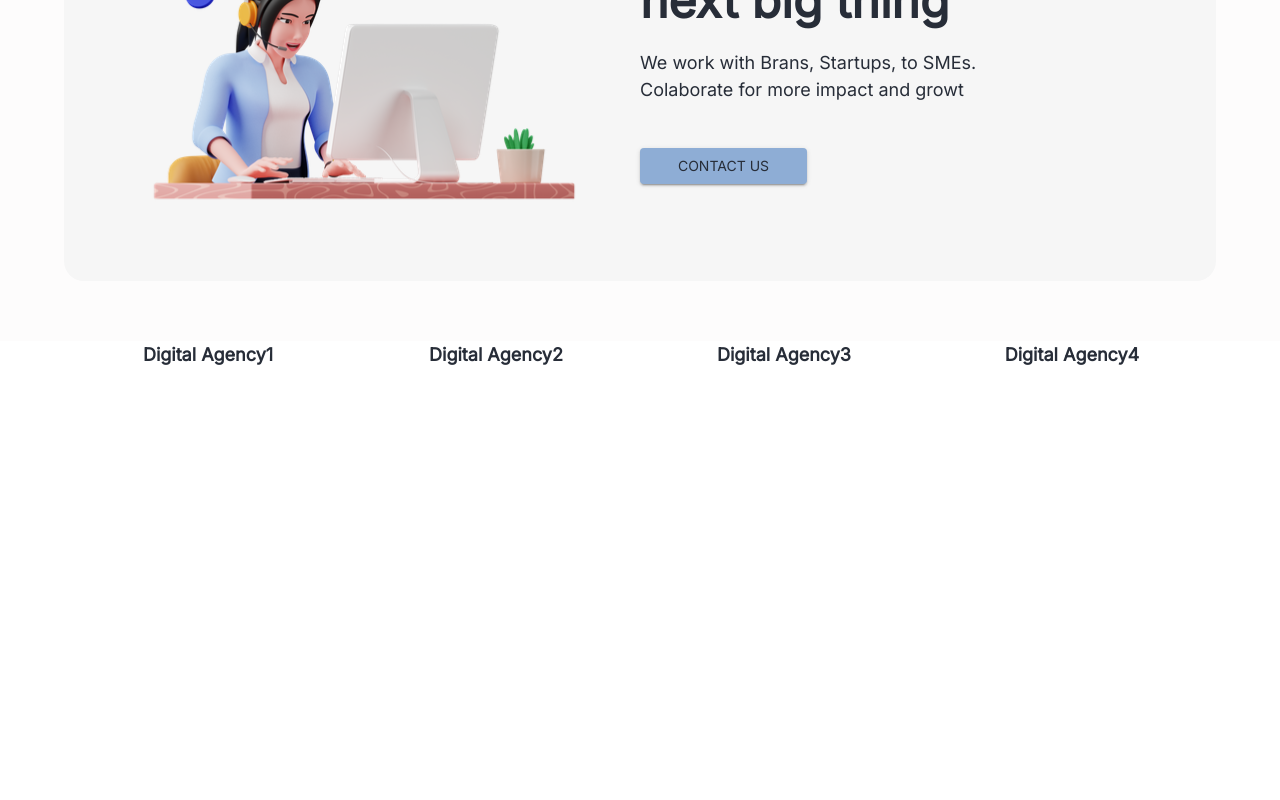
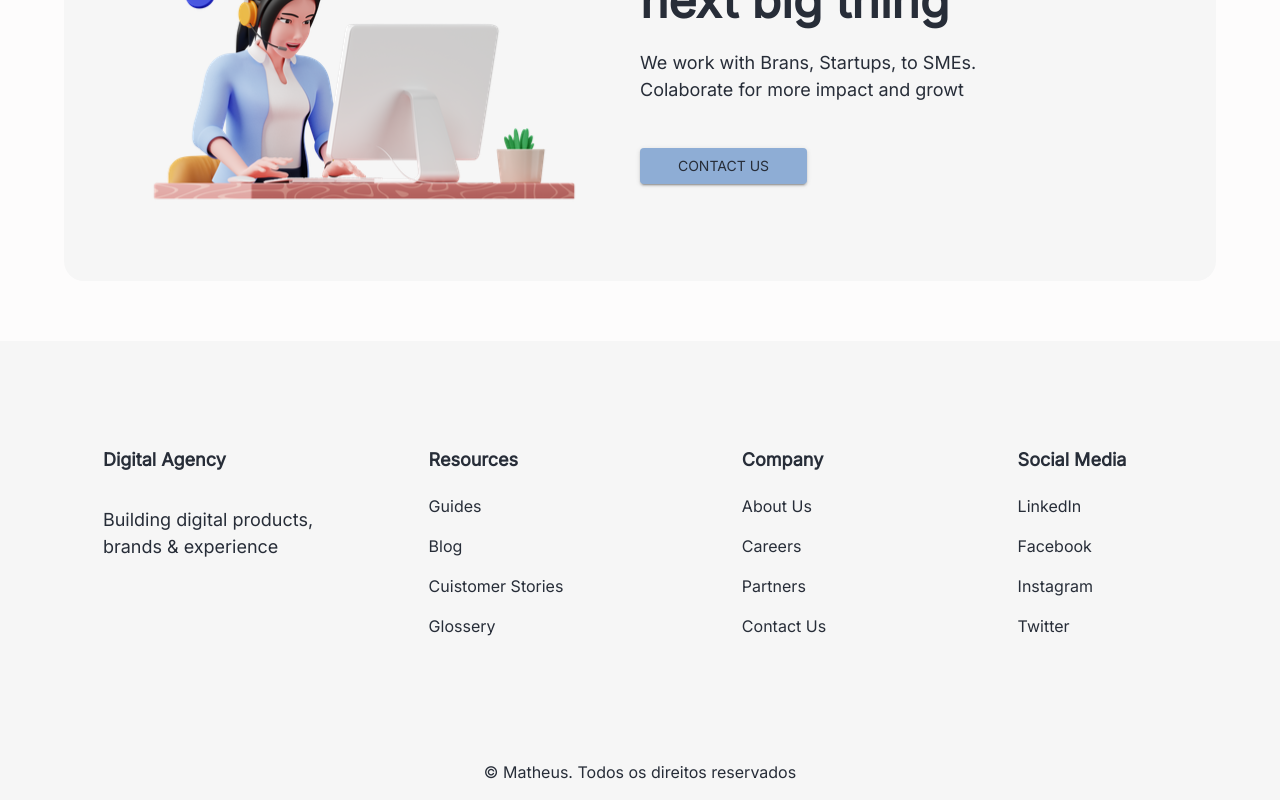
Before and after one commit to power1115/Next-Landing-MUI5, a Next.js app: page / in a window 1280 px wide. Shown: the part 2453-3253 px from the top of the page. Before the commit the page ends 2822 px from the top, so only its background shows below. Built offline with nearby package versions, Linux system fonts and the light colour scheme.

Commit message:
resposive complete

```diff
--- a/components/Footer/index.tsx
+++ b/components/Footer/index.tsx
@@ -1,66 +1,178 @@
-import { Container, Grid, Stack, Typography } from '@mui/material'
+import { Box, Container, Grid, Stack, Typography } from '@mui/material'
 import type { NextPage } from 'next'
 
 
 
 const Footer: NextPage = () => {
     return (
-        <Container sx={{backgroundColor:''}}>
-        <Grid container lg={12}>
-            <Grid item container lg={6}>
-                <Grid item md={6}>
-                    <Stack alignItems='center' justifyContent='center'>
+        <Box sx={{backgroundColor:'secondary.main'}} pt='75px'>
+        <Container>
+        <Grid container justifyContent='space-around' textAlign={{xs:'center', lg:'start'}} alignItems='flex-start'>
+                <Grid container justifyContent='space-around' item xs={12} sm={6} lg={3} my='30px'>
+                    <Stack justifyContent='center' spacing={4}>
                         <Typography
                             variant="h1"
                             component="div"
                             fontSize='18px'
                             lineHeight='27.5px'
                         >
-                            <b>Digital Agency1</b>
+                            <b>Digital Agency</b>
                         </Typography>
-                    </Stack>
-                </Grid>
-                <Grid item md={6}>
-                    <Stack alignItems='center' justifyContent='center'>
                         <Typography
                             variant="h1"
                             component="div"
                             fontSize='18px'
                             lineHeight='27.5px'
                         >
-                            <b>Digital Agency2</b>
+                            Building digital products, <br /> brands & experience
                         </Typography>
                     </Stack>
                 </Grid>
-            </Grid>
-            <Grid item container lg={6}>
-                <Grid item md={6}>
-                    <Stack alignItems='center' justifyContent='center'>
+                <Grid container justifyContent='space-around' item xs={12} sm={6} lg={3} my='30px'>
+                    <Stack justifyContent='center' spacing={3}>
                         <Typography
                             variant="h1"
                             component="div"
                             fontSize='18px'
                             lineHeight='27.5px'
                         >
-                            <b>Digital Agency3</b>
+                            <b>Resources</b>
+                        </Typography>
+                        <Typography
+                            variant="h1"
+                            component="div"
+                            fontSize='16px'
+                            lineHeight='16px'
+                        >
+                            Guides
+                        </Typography>
+                        <Typography
+                            variant="h1"
+                            component="div"
+                            fontSize='16px'
+                            lineHeight='16px'
+                        >
+                            Blog
+                        </Typography>
+                        <Typography
+                            variant="h1"
+                            component="div"
+                            fontSize='16px'
+                            lineHeight='16px'
+                        >
+                            Cuistomer Stories
+                        </Typography>
+                        <Typography
+                            variant="h1"
+                            component="div"
+                            fontSize='16px'
+                            lineHeight='16px'
+                        >
+                            Glossery
                         </Typography>
                     </Stack>
                 </Grid>
-                <Grid item md={6}>
-                    <Stack alignItems='center' justifyContent='center'>
+                <Grid container justifyContent='space-around' item xs={12} sm={6} lg={3} my='30px'>
+                    <Stack justifyContent='center' spacing={3}>
                         <Typography
                             variant="h1"
                             component="div"
                             fontSize='18px'
                             lineHeight='27.5px'
                         >
-                            <b>Digital Agency4</b>
+                            <b>Company</b>
+                        </Typography>
+                        <Typography
+                            variant="h1"
+                            component="div"
+                            fontSize='16px'
+                            lineHeight='16px'
+                        >
+                            About Us
+                        </Typography>
+                        <Typography
+                            variant="h1"
+                            component="div"
+                            fontSize='16px'
+                            lineHeight='16px'
+                        >
+                            Careers
+                        </Typography>
+                        <Typography
+                            variant="h1"
+                            component="div"
+                            fontSize='16px'
+                            lineHeight='16px'
+                        >
+                            Partners
+                        </Typography>
+                        <Typography
+                            variant="h1"
+                            component="div"
+                            fontSize='16px'
+                            lineHeight='16px'
+                        >
+                            Contact Us
                         </Typography>
                     </Stack>
                 </Grid>
-            </Grid>
+                <Grid container justifyContent='space-around' item xs={12} sm={6} lg={3} my='30px'>
+                    <Stack justifyContent='center' spacing={3}>
+                        <Typography
+                            variant="h1"
+                            component="div"
+                            fontSize='18px'
+                            lineHeight='27.5px'
+                        >
+                            <b>Social Media</b>
+                        </Typography>
+                        <Typography
+                            variant="h1"
+                            component="div"
+                            fontSize='16px'
+                            lineHeight='16px'
+                        >
+                            LinkedIn
+                        </Typography>
+                        <Typography
+                            variant="h1"
+                            component="div"
+                            fontSize='16px'
+                            lineHeight='16px'
+                        >
+                            Facebook
+                        </Typography>
+                        <Typography
+                            variant="h1"
+                            component="div"
+                            fontSize='16px'
+                            lineHeight='16px'
+                        >
+                            Instagram
+                        </Typography>
+                        <Typography
+                            variant="h1"
+                            component="div"
+                            fontSize='16px'
+                            lineHeight='16px'
+                        >
+                            Twitter
+                        </Typography>
+                    </Stack>
+                </Grid>
+        </Grid>
+        <Grid container justifyContent='center' mt='100px' pb='20px'>
+            <Typography
+                variant="h1"
+                component="div"
+                fontSize='16px'
+                lineHeight='16px'
+            >
+                © Matheus. Todos os direitos reservados
+            </Typography>
         </Grid>
         </Container>
+        </Box>
     )
 }
 
--- a/components/Header/index.tsx
+++ b/components/Header/index.tsx
@@ -19,7 +19,11 @@ import {
     Container,
     Paper,
     colors,
+    IconButton,
+    Menu,
+    MenuItem,
 } from '@mui/material'
+
 
 interface Props {
     /**
@@ -63,6 +67,25 @@ function ElevationScroll(props: Props) {
 
 const Header:NextPage = () => {
 
+  const [anchorElNav, setAnchorElNav] = useState<null | HTMLElement>(null);
+  const [anchorElUser, setAnchorElUser] = useState<null | HTMLElement>(null);
+
+  const handleOpenNavMenu = (event: React.MouseEvent<HTMLElement>) => {
+    setAnchorElNav(event.currentTarget);
+  };
+  const handleOpenUserMenu = (event: React.MouseEvent<HTMLElement>) => {
+    setAnchorElUser(event.currentTarget);
+  };
+
+  const handleCloseNavMenu = () => {
+    setAnchorElNav(null);
+  };
+
+  const handleCloseUserMenu = () => {
+    setAnchorElUser(null);
+  };
+
+
     return (
         <>
       <ElevationScroll>
@@ -73,7 +96,7 @@ const Header:NextPage = () => {
                     variant="h6"
                     component="div"
                     fontSize='20px'
-                    sx={{ flexGrow: 1, display: { xs: 'none', sm: 'block' } }}
+                    sx={{ flexGrow: 1 }}
                 >
                     <b>DIGITAL AGENCY</b>
                 </Typography>
@@ -84,6 +107,46 @@ const Header:NextPage = () => {
                     </Button>
                     ))}
                 </Box>
+
+                {/* mobile menu */}
+
+                <Box sx={{ display: { xs: 'flex', sm: 'none' } }} >
+                  <IconButton
+                    size="large"
+                    aria-label="account of current user"
+                    aria-controls="menu-appbar"
+                    aria-haspopup="true"
+                    onClick={handleOpenNavMenu}
+                    color="inherit"
+                  >
+                    <img src='Vector.png' />
+                  </IconButton>
+                  <Menu
+                    id="menu-appbar"
+                    anchorEl={anchorElNav}
+                    anchorOrigin={{
+                      vertical: 'bottom',
+                      horizontal: 'left',
+                    }}
+                    keepMounted
+                    transformOrigin={{
+                      vertical: 'top',
+                      horizontal: 'left',
+                    }}
+                    open={Boolean(anchorElNav)}
+                    onClose={handleCloseNavMenu}
+                    sx={{
+                      display: { xs: 'block', sm: 'none' },
+                    }}
+                  >
+                    {navItems.map((item, index) => (
+                      <MenuItem key={index} onClick={handleCloseNavMenu}>
+                        <Typography textAlign="center">{item}</Typography>
+                      </MenuItem>
+                    ))}
+                  </Menu>
+                </Box>
+
             </Toolbar>
             </Container>
         </AppBar>
--- a/components/Land/index.tsx
+++ b/components/Land/index.tsx
@@ -108,10 +108,6 @@ const Land:NextPage = () => {
                                 <img src='Company logo (2).png' height='100%' />
                                 <img src='Company logo (3).png' height='100%' />
                             </Stack>
-                            {/* <CenteralGrid container item xs={3}><img src='Company logo.png' /></CenteralGrid>
-                            <CenteralGrid container item xs={3}><img src='Company logo (1).png' /></CenteralGrid>
-                            <CenteralGrid container item xs={3}><img src='Company logo (2).png' /></CenteralGrid>
-                            <CenteralGrid container item xs={3}><img src='Company logo (3).png' /></CenteralGrid> */}
                         </Box>
                     </CenteralGrid>
 
--- a/styles/theme.ts
+++ b/styles/theme.ts
@@ -17,7 +17,7 @@ const theme = createTheme({
             contrastText: '#272D38',
         },
         secondary:{
-            main:'#E15C19',
+            main:'#F6F6F6',
         },
         text:{
             primary: '#272D38',
@@ -25,7 +25,7 @@ const theme = createTheme({
         },
         background:{
             default:'#FDFCFC',
-            paper:'#000',
+            paper:'#F6F6F6',
         }
     },
     typography:{
```
Also changed, not shown: public/Vector.png (added).
